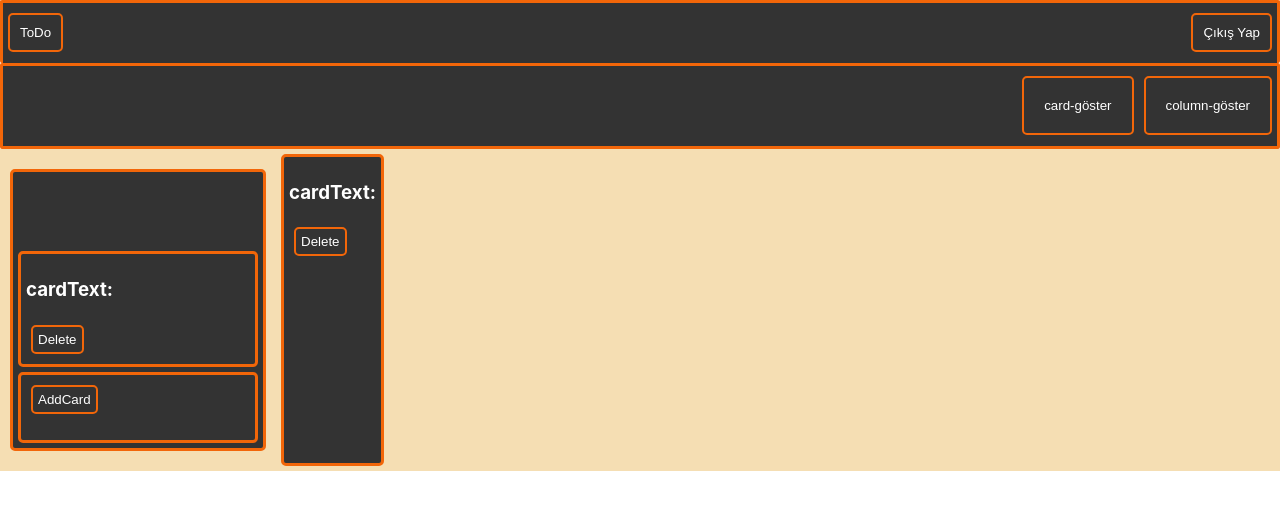
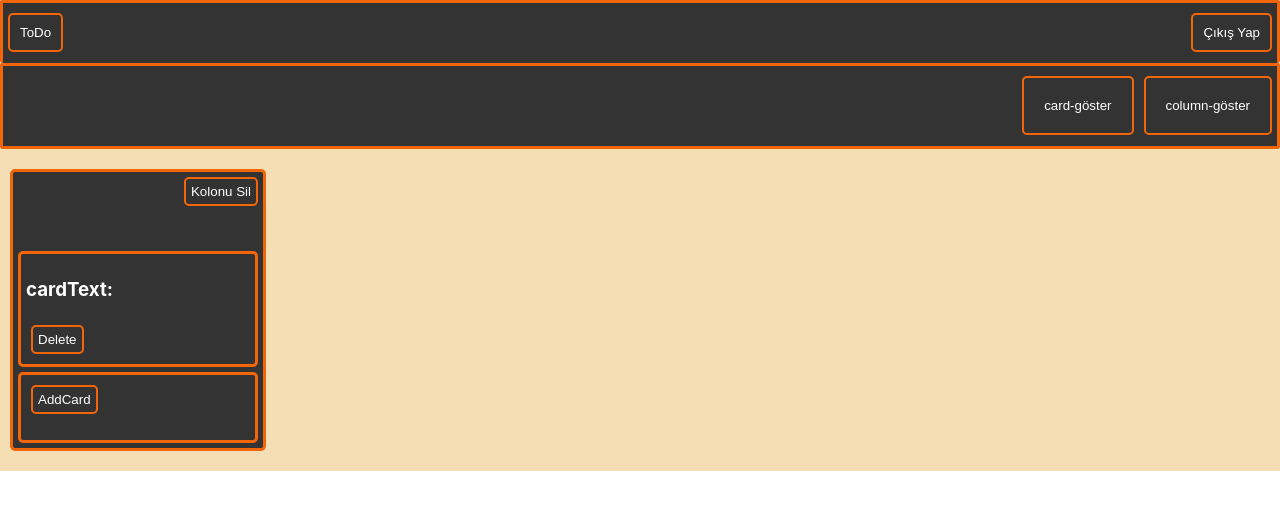
Before and after one commit to mertcancet/todo-redux, a React (Create React App) app: page /todo in a window 1280 px wide. Shown: the top 510 px of the page. Built offline with nearby package versions, Linux system fonts and the light colour scheme.

Commit message:
delete column button added

```diff
--- a/src/componenets/BoardColumn/boardColumn.css
+++ b/src/componenets/BoardColumn/boardColumn.css
@@ -1,6 +1,7 @@
 .boardColumn {
   display: flex;
   flex-wrap: wrap;
+
   background-color: wheat;
 }
 .boardColumn__body {
@@ -16,6 +17,19 @@
   text-align: center;
   padding: 10px;
   font-weight: 400;
+}
+.boardColumn__body--deleteBtn {
+  border: 2px solid #f26609;
+  border-radius: 5px;
+  background-color: #333;
+  color: white;
+  margin: 5px;
+  padding: 5px;
+  float: right;
+}
+.boardColumn__body--deleteBtn:hover {
+  background-color: red;
+  border-color: red;
 }
 .boardColumn__addCard {
   border: 3px solid #f26609;
--- a/src/componenets/BoardColumn/boardColumn.js
+++ b/src/componenets/BoardColumn/boardColumn.js
@@ -21,7 +21,7 @@ class BoardColumn extends React.Component {
     this.setState({ isAddCardHidden: !this.state.isAddCardHidden });
   }
   cardHandleSubmit(e, index) {
-    // console.log("istenilen", this.props.columnList.getIn([index, "text"]));
+
     let value = this.props.columnList.getIn([index, "text"]);
     console.log(value);
     e.preventDefault();
@@ -29,7 +29,6 @@ class BoardColumn extends React.Component {
       cardColumn: value,
     });
     this.setState({ isAddCardHidden: !this.state.isAddCardHidden });
-    console.log("carddcolymn", this.state.cardColumn);
     this.props.addCard({
       id: Math.random(),
       cardText: this.state.cardText,
@@ -37,7 +36,6 @@ class BoardColumn extends React.Component {
     });
   }
   handleCardText(value) {
-    console.log("handleCardText");
     this.setState({ cardText: value });
   }
 
@@ -51,6 +49,13 @@ class BoardColumn extends React.Component {
               className="boardColumn__body"
               key={each.get("id", Math.random())}
             >
+              <button
+                className="boardColumn__body--deleteBtn"
+                onClick={() => this.props.deleteColumn(index)}
+              >
+                Kolonu Sil
+              </button>
+
               <h1 className="boardColumn__body--header">
                 {each.get("text", "")}
               </h1>
@@ -81,7 +86,7 @@ class BoardColumn extends React.Component {
                   {isAddCardHidden ? "AddCard" : "Hide AddCard"}
                 </button>
                 {!isAddCardHidden ? (
-                  <div  >
+                  <div>
                     <form onSubmit={(e) => this.cardHandleSubmit(e, index)}>
                       <label className="boardColumn__addCard--header">
                         Card header
@@ -101,12 +106,9 @@ class BoardColumn extends React.Component {
                   <p></p>
                 )}
               </div>
-              {this.props.columnList.get(index).id}
-              {console.log(this.props.columnList.getIn([index, "text"]))}
             </div>
           );
         })}
-        <Card />
       </div>
     );
   }
@@ -121,6 +123,7 @@ function mapStateToProps(store) {
 function mapDispatchToProps(dispatch) {
   return {
     addCard: (add) => dispatch({ type: "ADD_CARD", data: add }),
+    deleteColumn: (index) => dispatch({ type: "DELETE_COLUMN", data: index }),
   };
 }
 
--- a/src/redux/reducer.js
+++ b/src/redux/reducer.js
@@ -7,7 +7,7 @@ const initialStore = I.fromJS({
 
 export default function reducer(store = initialStore, action) {
   const data = I.fromJS(action.data);
-
+  console.log(action.data);
   switch (action.type) {
     case "ADD_COLUMN":
       return store.set(
@@ -25,6 +25,11 @@ export default function reducer(store = initialStore, action) {
         "cardList",
         store.get("cardList", I.List()).delete(action.data)
       );
+    case "DELETE_COLUMN":
+      return store.set(
+        "columnlist",
+        store.get("columnList", I.List()).delete(action.data)
+      );
     default:
       return store;
   }
```
